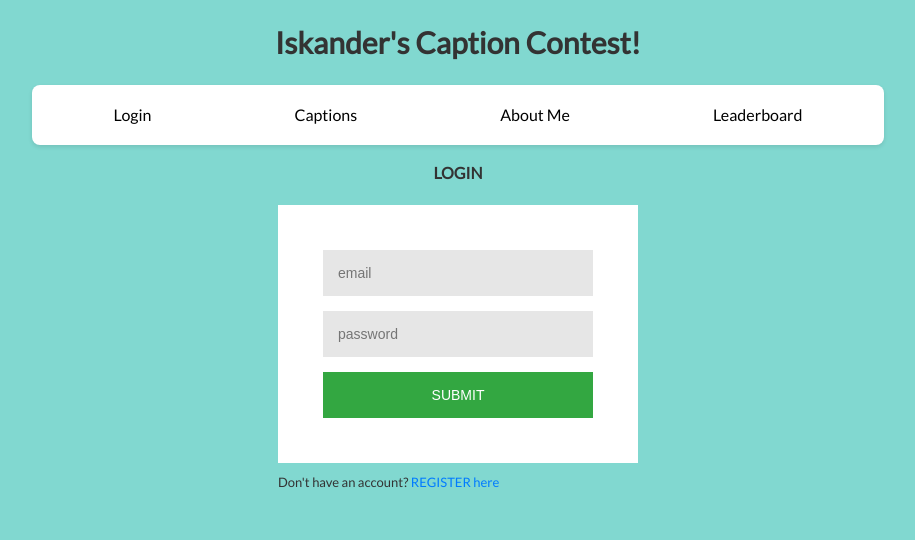
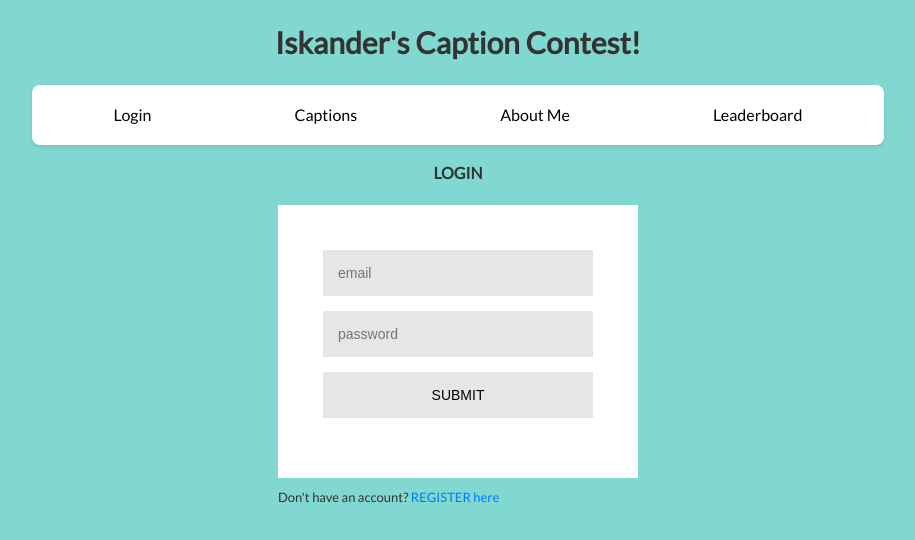
Before and after one commit to iskander-kapkayev/CC_Web_React, a React (Vite) app: page / in a window 1280 px wide. Both pictures are taken after a click on the item "Login". Shown: the top 540 px of the page, without its empty margins (182-1097 px from the left). Built offline with nearby package versions, Linux system fonts and the light colour scheme.

Commit message:
adjusted login user form

```diff
--- a/src/components/UserFormControl.js
+++ b/src/components/UserFormControl.js
@@ -4,19 +4,40 @@ import React, { useState } from 'react';
 
 function UserFormControl() {
     const [form, setForm] = useState('login'); // login form to start
+    const [email, setEmail] = useState(''); // set email as user types
+    const [password, setPassword] = useState(''); // set pw as user types
+    const [username, setUsername] = useState(''); // set username as user types
 
     /* eventually add a function to check for the user web token in cache */
     /* if the token exists and not expired, then user is logged in */
+
+
+    function handleEmail(e) {
+        setEmail(e.target.value);
+    }
+
+    function handlePassword(e) {
+        setPassword(e.target.value);
+    }
+
+    function handleUsername(e) {
+        setUsername(e.target.value);
+    }
+
+    function submitLogin(e) {
+        e.preventDefault();
+        alert(email, password);
+    }
 
     if (form === 'login') {
         return (
             <div className="form-container">
                 <h2>LOGIN</h2>
 
-                <form id="loginFormData">
-                    <input type="email" id="email" name="email" placeholder="email" required/>
-                    <input type="password" id="password" name="password" placeholder="password" required/>
-                    <button type="submit" value="Submit">SUBMIT</button>
+                <form id="loginFormData" onSubmit={submitLogin}>
+                    <input type="email" id="email" value={email} placeholder="email" onChange={handleEmail} required/>
+                    <input type="password" id="password" name={password} placeholder="password" onChange={handlePassword}  required/>
+                    <input type="submit" value="SUBMIT"/>
                 </form>
 
                 <div className="link">
```
